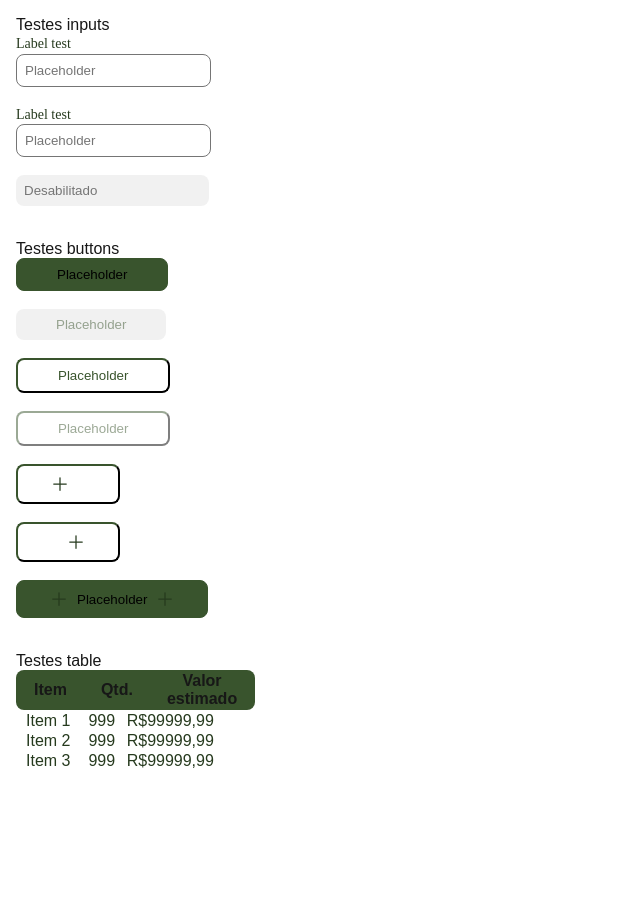
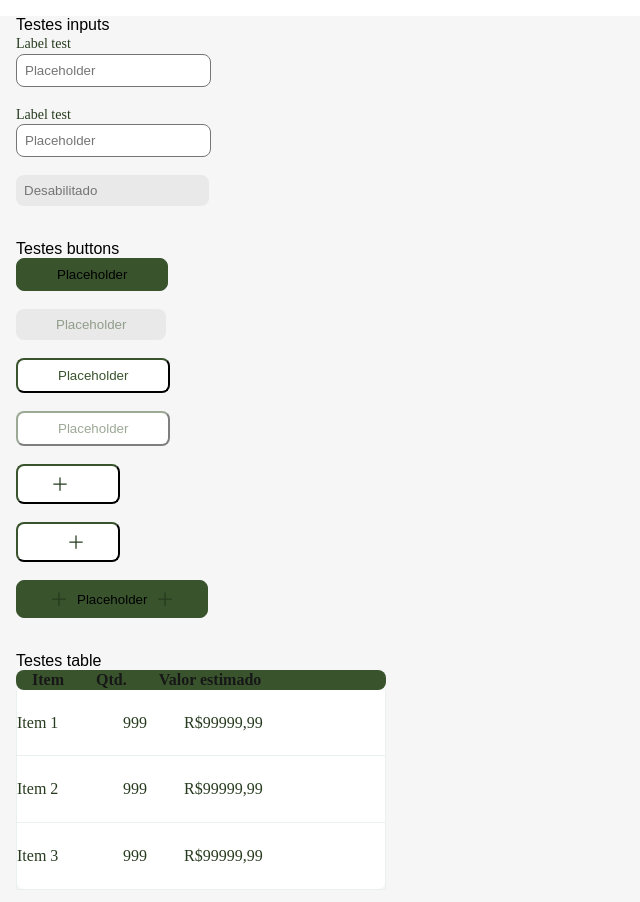
Before and after one commit to DiverIntoDev/-Front-CSR-Fire-Brigades, a Next.js app: page /test_components in a window 1280 px wide. Shown: the top 902 px of the page, without its empty margins (0-640 px from the left). Before the commit the page ends 800 px from the top, so only its background shows below. Built offline with nearby package versions, Linux system fonts and the light colour scheme.

Commit message:
Fix minor issues in input, button and table

```diff
--- a/src/app/components/button.module.css
+++ b/src/app/components/button.module.css
@@ -29,6 +29,10 @@
   border: 0;
 }
 
+.disabledEmphasized:hover {
+  cursor: initial;
+}
+
 .disabledStandard {
   border-radius: 0.5rem;
   background-color: #FFFFFF;
@@ -37,6 +41,10 @@
   border: 0.5;
 }
 
+.disabledStandard:hover {
+  cursor: initial;
+}
+
 .spaceBetween {
   margin: 0 0.5rem;
 }
--- a/src/app/components/input.module.css
+++ b/src/app/components/input.module.css
@@ -22,6 +22,7 @@
   border-radius: 0.5rem;
   border: 0.1rem solid #D92D20;
   padding: 0.5rem;
+  color-scheme: light;
 }
 
 .error:focus {
--- a/src/app/components/table.js
+++ b/src/app/components/table.js
@@ -11,7 +11,7 @@ export default function Table({rows, columns}) {
           ))}
         </tr>
       </thead>
-    <tbody>
+    <tbody className={styles.tbody}>
       {rows.map((row, rowIndex) => (
         <TableRow key={rowIndex} row={row} />
       ))}
--- a/src/app/components/table.module.css
+++ b/src/app/components/table.module.css
@@ -1,14 +1,26 @@
 .table {
-  background-color: #FFFFFF;
-  border-radius: 0.5rem;
+  width: 370px;
+  height: 200px;
+  background: #FFFFFF 0% 0% no-repeat padding-box;
+  border-radius: 0 0 8px 8px;
   padding: 0 0.5rem 0.5rem 0.5rem;
+  border-left: 0.01rem solid #EAF0ED;
+  border-right: 0.01rem solid #EAF0ED;
+  border-bottom: 0.01rem solid #EAF0ED;
+  font: normal normal normal 16px/20px Montserrat;
+  border-collapse: collapse;
+}
+
+.tbody:last-child {
+  border-bottom: 0;
 }
 
 .header {
   background-color: #39542D;
-  border-radius: 0.5rem;
+  border-radius: 8px;
   display: table-caption;
   width: 100%;
+  font: normal normal 600 16px/20px Montserrat;
 }
 
 .column {
--- a/src/app/components/tableRow.module.css
+++ b/src/app/components/tableRow.module.css
@@ -1,5 +1,7 @@
 .row {
   color: #263A1E;
+  padding: 0;
+  border-bottom: 1px solid #EAF0ED;
 }
 
 .rows:nth-child(n) {
--- a/src/app/test_components/page.js
+++ b/src/app/test_components/page.js
@@ -1,4 +1,3 @@
-import Link from "next/link";
 import Input from "../components/input";
 import Button, { ButtonType } from "../components/button";
 import Icons from "../constants/icons";
@@ -6,9 +5,9 @@ import Table from "../components/table";
 
 function TestComponents() {
   return (
-    <>
+    <div style={{backgroundColor: "#F6F6F6", height: "100rem"}}>
       <div style={{margin: "1rem"}}>
-        <text>Testes inputs</text>
+        <text style={{color: "black"}}>Testes inputs</text>
         <br/>
         <Input placeholder="Placeholder" label="Label test"/>
         <br/>
@@ -18,7 +17,7 @@ function TestComponents() {
         <br/>
       </div>
       <div style={{margin: "1rem"}}>
-        <text>Testes buttons</text>
+        <text style={{color: "black"}}>Testes buttons</text>
         <br/>
         <Button placeholder="Placeholder" disabled={false}/>
         <br/>
@@ -36,7 +35,7 @@ function TestComponents() {
         <br/>
       </div>
       <div style={{margin: "1rem"}}>
-        <text>Testes table</text>
+        <text style={{color: "black"}}>Testes table</text>
         <br/>
         <Table columns={["Item", "Qtd.", "Valor estimado"]} rows={[{
           item: "Item 1",
@@ -52,7 +51,7 @@ function TestComponents() {
           value: "R$99999,99"
         }]}/>
       </div>
-    </>
+    </div>
   );
 }
 
```
